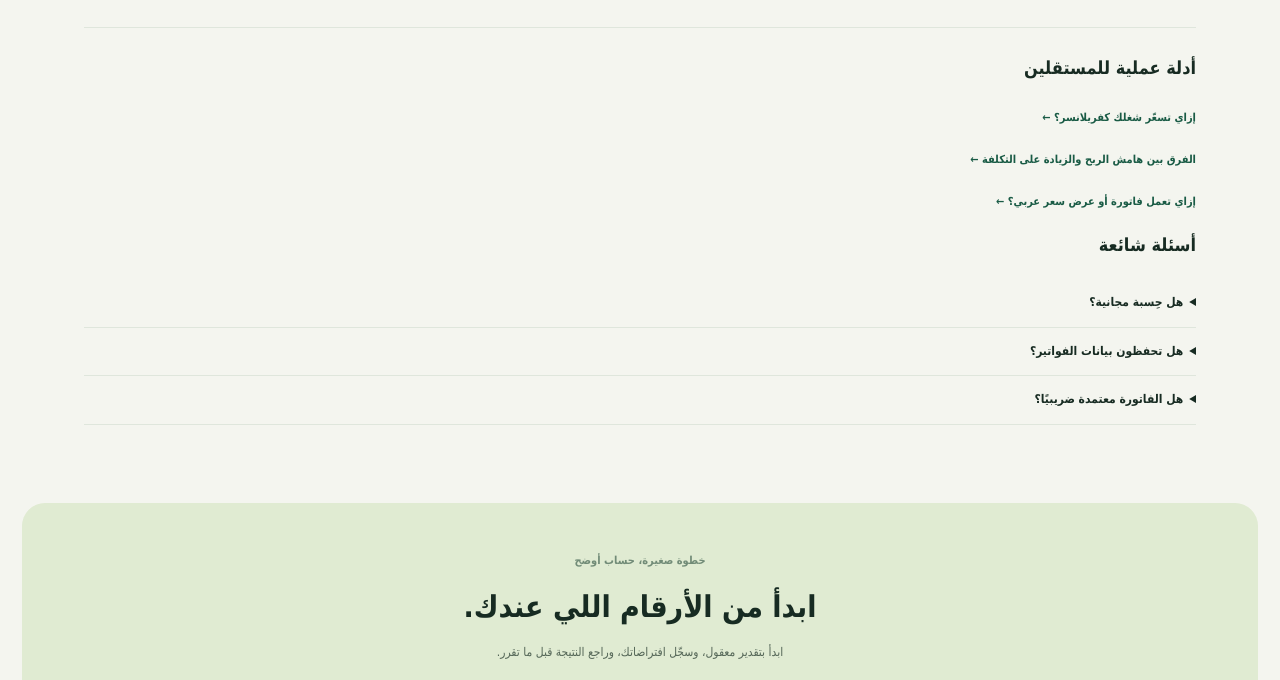
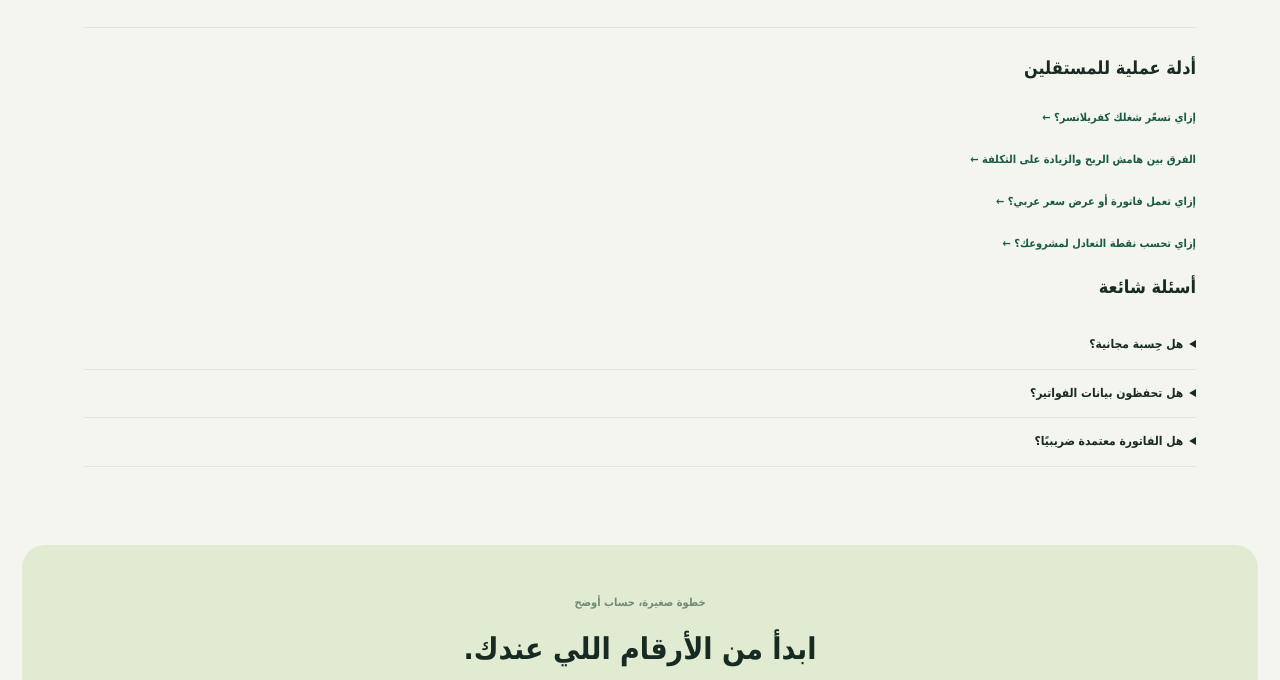
Before and after one commit to asranko/blockshine, a plain HTML site: page hesba/index.html in a window 1280 px wide. Shown: the part 3055-3735 px from the top of the page. Drawn offline with Linux system fonts and the light colour scheme; no server answers.

Commit message:
Link break-even guide from homepage

```diff
--- a/hesba/index.html
+++ b/hesba/index.html
@@ -26,7 +26,7 @@
 </section>
 <section class="section" id="templates"><div class="head"><div><p class="kicker">مكتبة صغيرة</p><h2>قوالب تساعدك تبدأ أسرع</h2></div><p class="muted">ابدأ بالقوالب المجانية وعدّلها بما يناسب شغلك.</p></div><div class="cards"><article><span class="art green">01</span><span class="tag">مجاني</span><h3>قالب عرض سعر</h3><p>نطاق العمل، البنود، السعر، صلاحية العرض وشروط بدء التنفيذ.</p><button class="under template" data-template="quote">استخدم القالب ←</button></article><article><span class="art sand">02</span><span class="tag">مجاني</span><h3>قائمة تسليم مشروع</h3><p>مراجعة الملفات والصلاحيات والملاحظات قبل إغلاق المشروع.</p><button class="under template" data-template="handover">اعرض القائمة ←</button></article><article><span class="art blue">03</span><span class="tag">مجاني</span><h3>رسالة متابعة عميل</h3><p>متابعة عرض سعر أو دفعة مستحقة بأسلوب محترم.</p><button class="under template" data-template="followup">اعرض الرسالة ←</button></article></div><div id="templateBox" class="templatebox" hidden><div class="linehead"><h3 id="templateTitle"></h3><button class="btn small outline" id="copyTemplate">نسخ النص</button></div><pre id="templateText"></pre><small id="copyStatus" aria-live="polite"></small></div></section>
 <section class="section" id="pro-kit"><div class="head"><div><p class="kicker">منتج رقمي</p><h2>حزمة مكتب المستقل</h2></div><p class="muted">مجموعة قوالب قابلة للتعديل لتنظيم شغلك اليومي.</p></div><div class="kit-card"><div class="kit-copy"><span class="tag">تحميل رقمي</span><h3>كل الأساسيات في حزمة واحدة</h3><p>قوالب عرض سعر وفاتورة تجارية عامة ونطاق عمل وطلب تغيير وتسليم مشروع، ورسائل متابعة، وقوائم تشغيل، وجداول CSV للإيرادات والمصروفات وربحية المشروعات.</p><ul><li>12 قالبًا عمليًا بالعربية</li><li>3 جداول CSV قابلة للفتح في Excel وGoogle Sheets</li><li>تحميل ZIP بعد التحقق من الدفع</li></ul><div class="price-row"><strong>5.99 <small>USD</small></strong><span>دفع مرة واحدة · تنزيل رقمي</span></div><div id="checkoutStatus" class="notice-box" role="status">جارٍ التحقق من جاهزية الدفع الآمن…</div><div id="paypalButtons"></div><div id="downloadArea" hidden><a id="downloadLink" class="btn primary" href="#">تنزيل الحزمة</a></div><p class="fine">لا تدخل بيانات البطاقة في حِسبة. الدفع يتم في صفحة PayPal الرسمية عند تفعيل الحساب. لا يتم فتح رابط التنزيل إلا بعد تأكيد عملية الدفع من الخادم.</p></div><div class="kit-art" aria-hidden="true"><span>حِسبة</span><b>مكتب<br>المستقل</b><small>قوالب · متابعة · تنظيم</small><div class="kit-stamp">12<br>قالب</div></div></div></section>
-<section class="section guide" id="guide"><div class="head"><div><p class="kicker">دليل سريع</p><h2>ثلاث قواعد تحافظ على مكسبك</h2></div></div><div class="guides"><article><b>01</b><h3>ما تسعّرش من وقت التنفيذ بس</h3><p>التواصل والتعديلات والبحث وإدارة الملفات وفترات عدم وجود مشروع مدفوع جزء من تكلفة شغلك.</p></article><article><b>02</b><h3>فرّق بين الإيراد والربح</h3><p>الربح التقريبي هو ما يتبقى بعد خصم التكاليف التي سجلتها، قبل أي التزامات أخرى غير محسوبة.</p></article><article><b>03</b><h3>اكتب نطاق العمل بوضوح</h3><p>حدد التسليمات والتعديلات والجدول الزمني وشروط الدفع لتقلل سوء الفهم.</p></article></div><div class="faq"><h3>أدلة عملية للمستقلين</h3><p><a class="under" href="pricing-guide.html">إزاي تسعّر شغلك كفريلانسر؟ ←</a></p><p><a class="under" href="profit-guide.html">الفرق بين هامش الربح والزيادة على التكلفة ←</a></p><p><a class="under" href="invoice-guide.html">إزاي تعمل فاتورة أو عرض سعر عربي؟ ←</a></p><h3>أسئلة شائعة</h3><details><summary>هل حِسبة مجانية؟</summary><p>الأدوات الأساسية مجانية ولا تحتاج حسابًا.</p></details><details><summary>هل تحفظون بيانات الفواتير؟</summary><p>لا يرسل التطبيق محتوى الفواتير إلى خادم حِسبة. المسودات الاختيارية تُحفظ محليًا بمتصفحك.</p></details><details><summary>هل الفاتورة معتمدة ضريبيًا؟</summary><p>لا. هذا مستند تجاري عام للطباعة، وليس برنامج فوترة ضريبية معتمدًا. راجع المتطلبات الرسمية في بلدك.</p></details></div></section>
+<section class="section guide" id="guide"><div class="head"><div><p class="kicker">دليل سريع</p><h2>ثلاث قواعد تحافظ على مكسبك</h2></div></div><div class="guides"><article><b>01</b><h3>ما تسعّرش من وقت التنفيذ بس</h3><p>التواصل والتعديلات والبحث وإدارة الملفات وفترات عدم وجود مشروع مدفوع جزء من تكلفة شغلك.</p></article><article><b>02</b><h3>فرّق بين الإيراد والربح</h3><p>الربح التقريبي هو ما يتبقى بعد خصم التكاليف التي سجلتها، قبل أي التزامات أخرى غير محسوبة.</p></article><article><b>03</b><h3>اكتب نطاق العمل بوضوح</h3><p>حدد التسليمات والتعديلات والجدول الزمني وشروط الدفع لتقلل سوء الفهم.</p></article></div><div class="faq"><h3>أدلة عملية للمستقلين</h3><p><a class="under" href="pricing-guide.html">إزاي تسعّر شغلك كفريلانسر؟ ←</a></p><p><a class="under" href="profit-guide.html">الفرق بين هامش الربح والزيادة على التكلفة ←</a></p><p><a class="under" href="invoice-guide.html">إزاي تعمل فاتورة أو عرض سعر عربي؟ ←</a></p><p><a class="under" href="break-even-guide.html">إزاي تحسب نقطة التعادل لمشروعك؟ ←</a></p><h3>أسئلة شائعة</h3><details><summary>هل حِسبة مجانية؟</summary><p>الأدوات الأساسية مجانية ولا تحتاج حسابًا.</p></details><details><summary>هل تحفظون بيانات الفواتير؟</summary><p>لا يرسل التطبيق محتوى الفواتير إلى خادم حِسبة. المسودات الاختيارية تُحفظ محليًا بمتصفحك.</p></details><details><summary>هل الفاتورة معتمدة ضريبيًا؟</summary><p>لا. هذا مستند تجاري عام للطباعة، وليس برنامج فوترة ضريبية معتمدًا. راجع المتطلبات الرسمية في بلدك.</p></details></div></section>
 <section class="end"><p class="kicker">خطوة صغيرة، حساب أوضح</p><h2>ابدأ من الأرقام اللي عندك.</h2><p>ابدأ بتقدير معقول، وسجّل افتراضاتك، وراجع النتيجة قبل ما تقرر.</p><a class="btn primary" href="#tools">استخدم الأدوات مجانًا ↑</a></section>
 </main>
 <footer><div class="brand"><span class="logo">حـ</span><span>حِسبة<small>أدوات شغلك الحر</small></span></div><p>أداة مستقلة للحساب والتنظيم. النتائج تقديرية وليست نصيحة مالية أو قانونية أو ضريبية.</p><div><a href="privacy.html">الخصوصية</a><a href="terms.html">الشروط</a></div><small>© <span id="year"></span> حِسبة · نسخة مجانية</small></footer><div class="toast" id="toast" role="status" aria-live="polite"></div><script src="app.js" defer></script><script src="checkout.js" defer></script>
```
